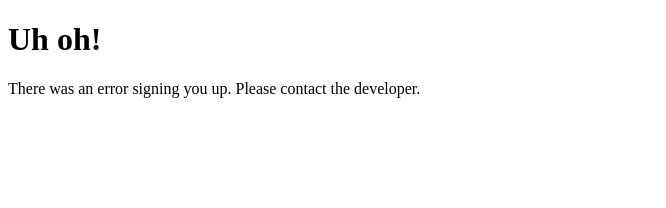
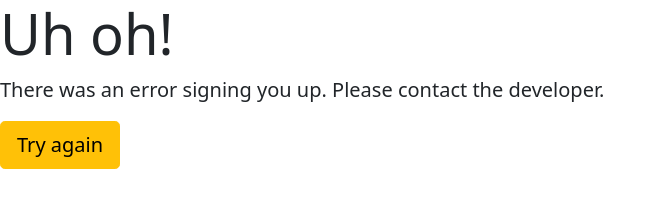
Before and after one commit to Baranjoe/Newsletter, a website: page failure.html in a window 1280 px wide. Shown: the whole page, without its empty margins (0-666 px from the left). Drawn offline with nearby package versions, Linux system fonts and the light colour scheme.

Commit message:
Many Changes

```diff
--- a/app.js
+++ b/app.js
@@ -61,7 +61,11 @@ app.post("/", function(req, res) {
     // ************************THIS IS THE CODE THAT NEEDS TO BE ADDED FOR THE NEXT LECTURE*************************
     // So the catch statement is executed when there is an error so if anything goes wrong the code in the catch code is executed. In the catch block we're sending back the failure page. This means if anything goes wrong send the faliure page
      run().catch(e => res.sendFile(__dirname + "/failure.html"));
-    });
+   });
+
+   app.post("/failure", function(re, res) {
+     res.redirect("/");
+   });
 
 //   var data = {
 //     members: [
--- a/failure.html
+++ b/failure.html
@@ -4,12 +4,16 @@
 <head>
   <meta charset="utf-8">
   <title>Failure</title>
+  <link rel="stylesheet" href="https://cdn.jsdelivr.net/npm/bootstrap@5.1.1/dist/css/bootstrap.min.css" integrity="sha384-F3w7mX95PdgyTmZZMECAngseQB83DfGTowi0iMjiWaeVhAn4FJkqJByhZMI3AhiU" crossorigin="anonymous">
 </head>
 
 <body>
   <div class="jumbotron">
     <h1 class="display-4">Uh oh!</h1>
     <p class="lead">There was an error signing you up. Please contact the developer.</p>
+    <form action="/failure">
+      <button class="btn btn-lg btn-warning"type="submit" name="button">Try again</button>
+    </form>
   </div>
 </body>
 
```
